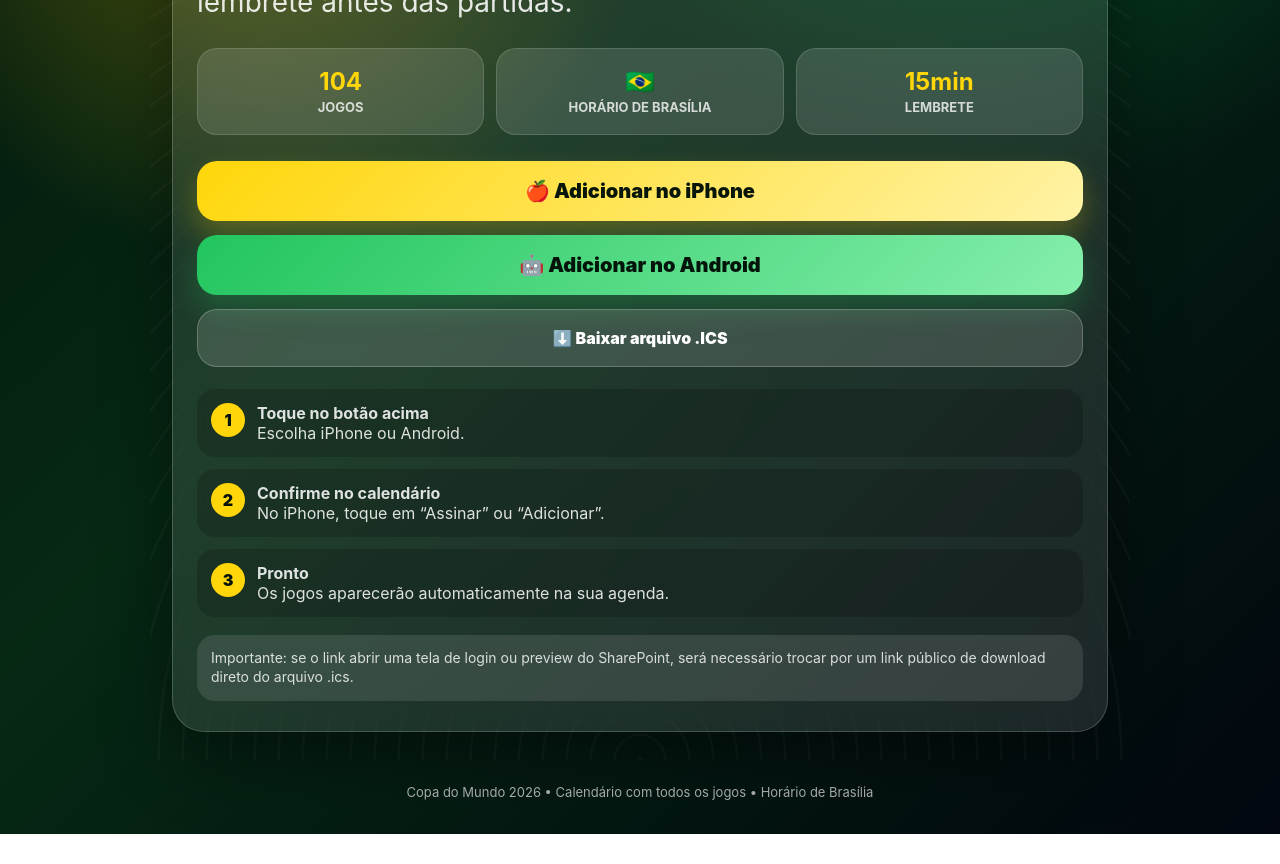
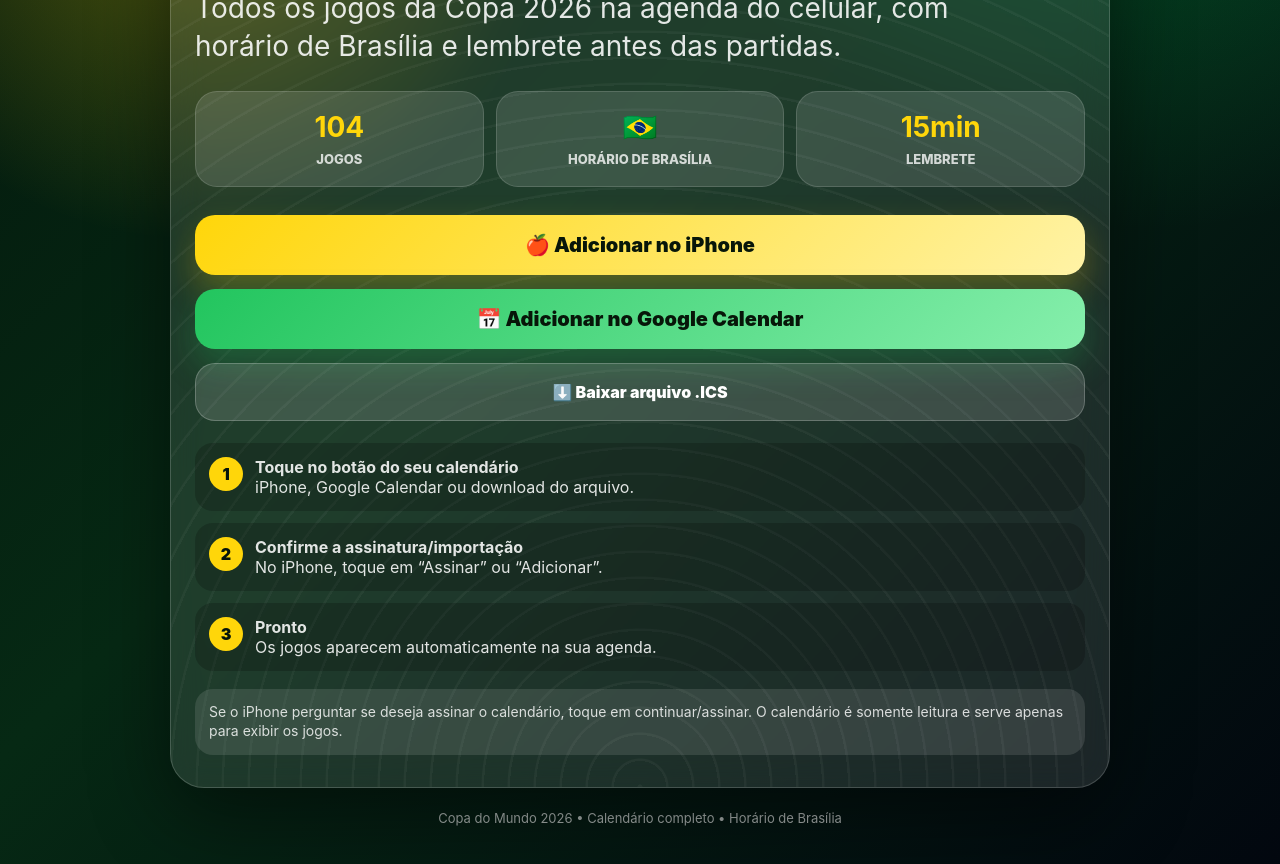
Before and after one commit to Ryze-dev100/copa2026-calendar, a plain HTML site: page index.html in a window 1280 px wide. Shown: the part 376-1240 px from the top of the page. Before the commit the page ends 1210 px from the top, so only its background shows below. Drawn offline with Linux system fonts and the light colour scheme.

Commit message:
Add files via upload

```diff
--- a/index.html
+++ b/index.html
@@ -15,119 +15,117 @@
       min-height: 100vh;
       color: #fff;
       background:
-        radial-gradient(circle at 20% 20%, rgba(255,214,10,.30), transparent 28%),
-        radial-gradient(circle at 80% 10%, rgba(0,155,72,.35), transparent 30%),
-        linear-gradient(135deg, #03150b 0%, #062914 42%, #02070f 100%);
+        radial-gradient(circle at 15% 20%, rgba(255,214,10,.32), transparent 25%),
+        radial-gradient(circle at 90% 10%, rgba(0,155,72,.38), transparent 30%),
+        linear-gradient(135deg, #03150b 0%, #062914 45%, #02070f 100%);
       overflow-x: hidden;
+    }
+    .wrap {
+      max-width: 980px;
+      margin: 0 auto;
+      padding: 30px 20px 38px;
     }
     .hero {
       position: relative;
-      padding: 36px 22px 28px;
-      max-width: 980px;
-      margin: 0 auto;
+      overflow: hidden;
+      border-radius: 34px;
+      padding: 32px 24px;
+      border: 1px solid rgba(255,255,255,.18);
+      background: rgba(255,255,255,.10);
+      box-shadow: 0 26px 80px rgba(0,0,0,.48);
+      backdrop-filter: blur(16px);
     }
-    .stadium {
+    .hero:before {
+      content: "";
       position: absolute;
       inset: 0;
       background:
-        linear-gradient(to bottom, rgba(255,255,255,.10), transparent 28%),
-        repeating-radial-gradient(circle at center bottom, rgba(255,255,255,.08) 0 2px, transparent 3px 24px);
+        linear-gradient(to bottom, rgba(255,255,255,.12), transparent 30%),
+        repeating-radial-gradient(circle at center bottom, rgba(255,255,255,.09) 0 2px, transparent 3px 26px);
       opacity: .45;
-      pointer-events: none;
     }
-    .card {
+    .content {
       position: relative;
-      overflow: hidden;
-      border: 1px solid rgba(255,255,255,.18);
-      border-radius: 32px;
-      padding: 30px 24px;
-      background: rgba(255,255,255,.10);
-      box-shadow: 0 24px 70px rgba(0,0,0,.45);
-      backdrop-filter: blur(16px);
+      z-index: 1;
     }
     .badge {
       display: inline-flex;
+      gap: 8px;
       align-items: center;
-      gap: 8px;
+      background: rgba(255,214,10,.18);
+      color: #ffe873;
       padding: 10px 14px;
       border-radius: 999px;
-      background: rgba(255,214,10,.18);
-      color: #ffe873;
-      font-weight: 800;
-      letter-spacing: .4px;
+      font-weight: 900;
+      letter-spacing: .3px;
       margin-bottom: 18px;
     }
     h1 {
-      font-size: clamp(42px, 9vw, 78px);
-      line-height: .92;
-      letter-spacing: -2.5px;
+      font-size: clamp(40px, 10vw, 84px);
+      line-height: .9;
+      letter-spacing: -2.6px;
       text-transform: uppercase;
-      margin-bottom: 16px;
+      margin-bottom: 18px;
     }
-    .gold {
-      color: #ffd60a;
-      text-shadow: 0 0 24px rgba(255,214,10,.35);
-    }
-    .green {
-      color: #26d366;
-    }
+    .gold { color: #ffd60a; text-shadow: 0 0 28px rgba(255,214,10,.32); }
+    .green { color: #26d366; }
     .subtitle {
-      font-size: clamp(18px, 4vw, 28px);
+      font-size: clamp(18px, 4.2vw, 28px);
       line-height: 1.35;
       color: rgba(255,255,255,.88);
-      max-width: 760px;
+      max-width: 780px;
       margin-bottom: 26px;
     }
     .stats {
       display: grid;
       grid-template-columns: repeat(3, 1fr);
       gap: 12px;
-      margin: 24px 0 26px;
+      margin: 22px 0 28px;
     }
     .stat {
       padding: 18px 12px;
-      border-radius: 20px;
+      border-radius: 22px;
       background: rgba(255,255,255,.13);
       border: 1px solid rgba(255,255,255,.14);
       text-align: center;
     }
     .stat b {
       display: block;
-      font-size: 24px;
+      font-size: 28px;
       color: #ffd60a;
+      margin-bottom: 4px;
     }
     .stat span {
       font-size: 13px;
       color: rgba(255,255,255,.78);
       text-transform: uppercase;
-      font-weight: 700;
+      font-weight: 800;
     }
     .buttons {
       display: grid;
       gap: 14px;
-      margin-top: 14px;
+      margin-top: 12px;
     }
     a.button {
       display: flex;
+      justify-content: center;
       align-items: center;
-      justify-content: center;
       gap: 12px;
+      text-decoration: none;
       width: 100%;
-      text-decoration: none;
+      padding: 18px 18px;
+      border-radius: 20px;
+      font-size: 20px;
+      font-weight: 950;
       color: #071609;
       background: linear-gradient(135deg, #ffd60a, #fff3a6);
-      padding: 18px 20px;
-      border-radius: 20px;
-      font-size: 20px;
-      font-weight: 900;
-      box-shadow: 0 14px 28px rgba(255,214,10,.25);
+      box-shadow: 0 16px 34px rgba(255,214,10,.26);
     }
     a.button.secondary {
       background: linear-gradient(135deg, #22c55e, #86efac);
-      color: #03150b;
-      box-shadow: 0 14px 28px rgba(34,197,94,.25);
+      box-shadow: 0 16px 34px rgba(34,197,94,.25);
     }
-    a.button.light {
+    a.button.dark {
       background: rgba(255,255,255,.14);
       color: #fff;
       border: 1px solid rgba(255,255,255,.22);
@@ -135,38 +133,30 @@
       font-size: 16px;
     }
     .steps {
-      margin-top: 22px;
       display: grid;
       gap: 12px;
+      margin-top: 22px;
     }
     .step {
       display: flex;
       gap: 12px;
       align-items: flex-start;
-      color: rgba(255,255,255,.86);
-      background: rgba(0,0,0,.18);
+      padding: 14px;
       border-radius: 18px;
-      padding: 14px;
+      background: rgba(0,0,0,.20);
+      color: rgba(255,255,255,.88);
     }
     .num {
       flex: 0 0 34px;
       height: 34px;
+      display: grid;
+      place-items: center;
       border-radius: 50%;
       background: #ffd60a;
       color: #06150b;
-      display: grid;
-      place-items: center;
-      font-weight: 900;
+      font-weight: 950;
     }
-    .footer {
-      text-align: center;
-      color: rgba(255,255,255,.68);
-      font-size: 13px;
-      padding: 24px 12px 34px;
-      max-width: 760px;
-      margin: 0 auto;
-    }
-    .warning {
+    .note {
       margin-top: 18px;
       padding: 14px;
       border-radius: 18px;
@@ -175,19 +165,25 @@
       font-size: 14px;
       line-height: 1.35;
     }
+    .footer {
+      text-align: center;
+      color: rgba(255,255,255,.65);
+      font-size: 13px;
+      padding-top: 22px;
+    }
     @media (max-width: 620px) {
       .stats { grid-template-columns: 1fr; }
-      .card { padding: 24px 18px; border-radius: 26px; }
+      .hero { padding: 26px 18px; border-radius: 28px; }
     }
   </style>
 </head>
 <body>
-  <div class="hero">
-    <div class="stadium"></div>
-    <div class="card">
-      <div class="badge">⚽ CALENDÁRIO OFICIAL DO TIME</div>
-      <h1>Não perca <span class="gold">nenhum jogo</span> da <span class="green">Copa 2026</span></h1>
-      <p class="subtitle">Adicione os 104 jogos da Copa do Mundo 2026 direto no calendário do seu celular, com horário de Brasília e lembrete antes das partidas.</p>
+  <main class="wrap">
+    <section class="hero">
+      <div class="content">
+        <div class="badge">⚽ COPA DO MUNDO 2026</div>
+        <h1>Adicione todos os <span class="gold">104 jogos</span> no seu <span class="green">calendário</span></h1>
+        <p class="subtitle">Todos os jogos da Copa 2026 na agenda do celular, com horário de Brasília e lembrete antes das partidas.</p>
 
         <div class="stats">
           <div class="stat"><b>104</b><span>jogos</span></div>
@@ -196,24 +192,23 @@
         </div>
 
         <div class="buttons">
-        <a class="button" href="webcal://bat-my.sharepoint.com/:u:/p/71383694/IQBmQURHhXM6QKUn0cNJ_i9tAc8cxCmKHrv6YJXp3RzN-Bw?email=raphael.santos%40bat.com&amp;e=QorJiI&amp;download=1">🍎 Adicionar no iPhone</a>
-        <a class="button secondary" href="https://bat-my.sharepoint.com/:u:/p/71383694/IQBmQURHhXM6QKUn0cNJ_i9tAc8cxCmKHrv6YJXp3RzN-Bw?email=raphael.santos%40bat.com&amp;e=QorJiI&amp;download=1" target="_blank">🤖 Adicionar no Android</a>
-        <a class="button light" href="https://bat-my.sharepoint.com/:u:/p/71383694/IQBmQURHhXM6QKUn0cNJ_i9tAc8cxCmKHrv6YJXp3RzN-Bw?email=raphael.santos%40bat.com&amp;e=QorJiI&amp;download=1" target="_blank">⬇️ Baixar arquivo .ICS</a>
+          <a class="button" href="webcal://ryze-dev100.github.io/copa2026-calendar/Copa%20do%20Mundo%202026%202.ics">🍎 Adicionar no iPhone</a>
+          <a class="button secondary" href="https://calendar.google.com/calendar/render?cid=https://ryze-dev100.github.io/copa2026-calendar/Copa%20do%20Mundo%202026%202.ics" target="_blank">📅 Adicionar no Google Calendar</a>
+          <a class="button dark" href="https://ryze-dev100.github.io/copa2026-calendar/Copa%20do%20Mundo%202026%202.ics" target="_blank">⬇️ Baixar arquivo .ICS</a>
         </div>
 
         <div class="steps">
-        <div class="step"><div class="num">1</div><div><b>Toque no botão acima</b><br>Escolha iPhone ou Android.</div></div>
-        <div class="step"><div class="num">2</div><div><b>Confirme no calendário</b><br>No iPhone, toque em “Assinar” ou “Adicionar”.</div></div>
-        <div class="step"><div class="num">3</div><div><b>Pronto</b><br>Os jogos aparecerão automaticamente na sua agenda.</div></div>
+          <div class="step"><div class="num">1</div><div><b>Toque no botão do seu calendário</b><br>iPhone, Google Calendar ou download do arquivo.</div></div>
+          <div class="step"><div class="num">2</div><div><b>Confirme a assinatura/importação</b><br>No iPhone, toque em “Assinar” ou “Adicionar”.</div></div>
+          <div class="step"><div class="num">3</div><div><b>Pronto</b><br>Os jogos aparecem automaticamente na sua agenda.</div></div>
         </div>
 
-      <div class="warning">
-        Importante: se o link abrir uma tela de login ou preview do SharePoint, será necessário trocar por um link público de download direto do arquivo .ics.
+        <div class="note">
+          Se o iPhone perguntar se deseja assinar o calendário, toque em continuar/assinar. O calendário é somente leitura e serve apenas para exibir os jogos.
         </div>
       </div>
-  </div>
-  <div class="footer">
-    Copa do Mundo 2026 • Calendário com todos os jogos • Horário de Brasília
-  </div>
+    </section>
+    <div class="footer">Copa do Mundo 2026 • Calendário completo • Horário de Brasília</div>
+  </main>
 </body>
 </html>
```
Lines whose indentation alone changed are shown as unchanged.
